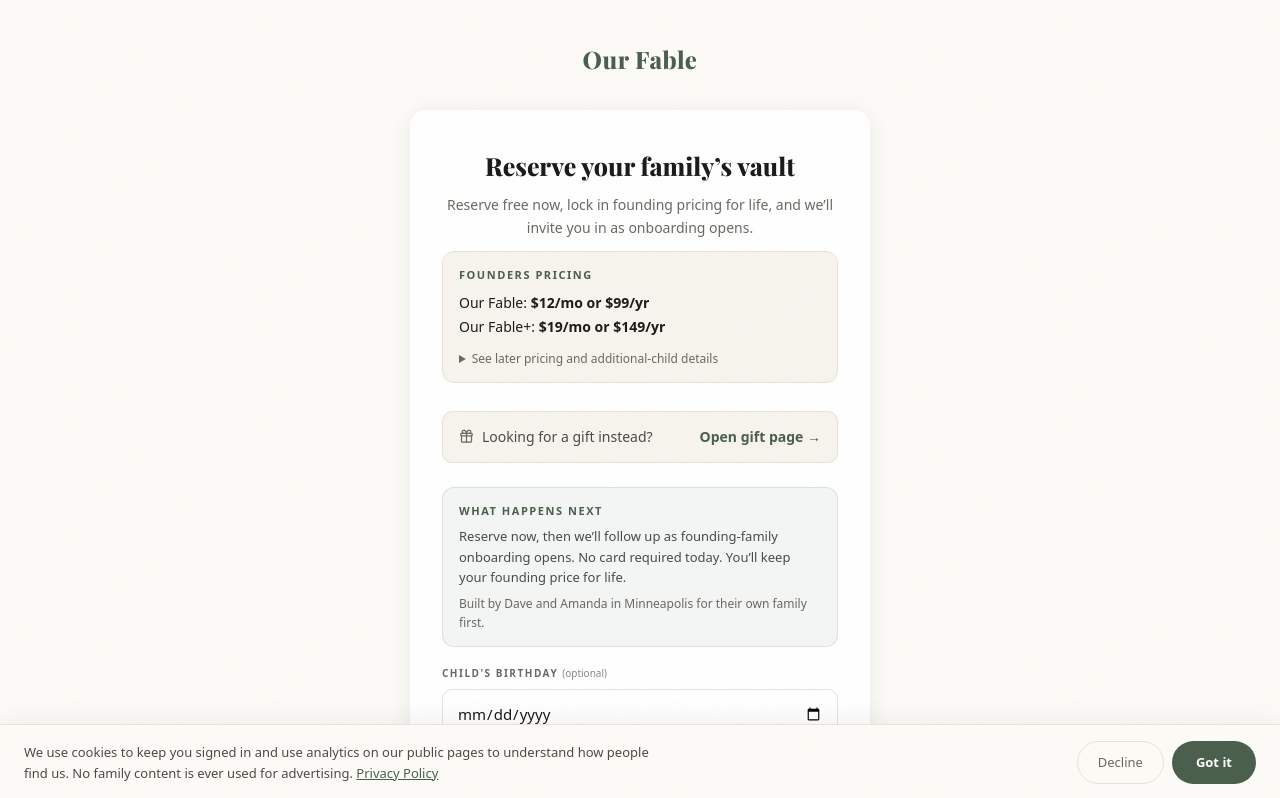
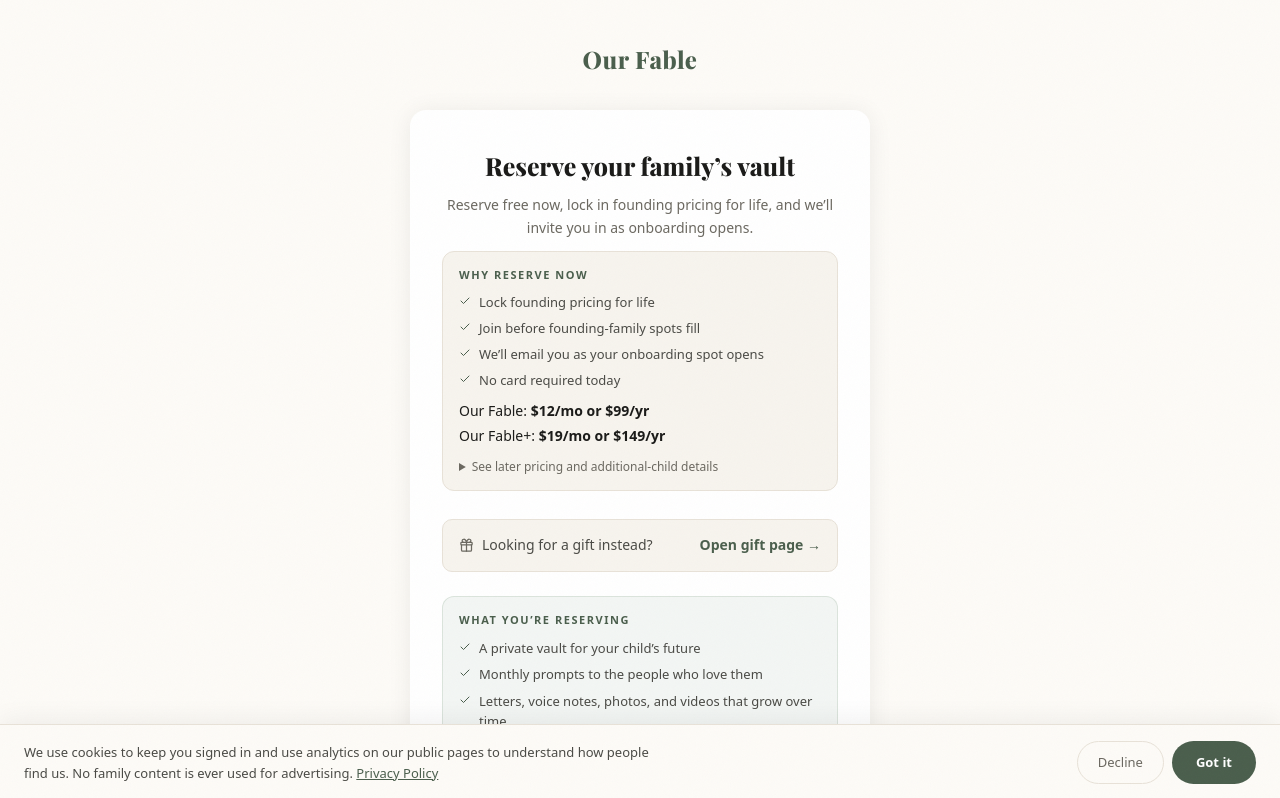
Before and after one commit to MiloBrownAgent/ourfable, a Next.js app: page /reserve in a window 1280 px wide. Shown: the top 798 px of the page. Built offline with nearby package versions, Linux system fonts and the light colour scheme; no server answers.

Commit message:
refactor: add reserve conviction blocks

```diff
--- a/src/app/reserve/page.tsx
+++ b/src/app/reserve/page.tsx
@@ -356,9 +356,22 @@
               gap: 8,
             }}>
               <p style={{ fontSize: 11, fontWeight: 700, letterSpacing: "0.14em", textTransform: "uppercase", color: "var(--green)", margin: 0 }}>
-                Founders pricing
+                Why reserve now
               </p>
-              <div style={{ fontSize: 14, color: "var(--text)", lineHeight: 1.6, margin: 0, display: "grid", gap: 2 }}>
+              <div style={{ display: "grid", gap: 6 }}>
+                {[
+                  "Lock founding pricing for life",
+                  "Join before founding-family spots fill",
+                  "We’ll email you as your onboarding spot opens",
+                  "No card required today",
+                ].map((line) => (
+                  <div key={line} style={{ display: "flex", alignItems: "flex-start", gap: 8, fontSize: 13, color: "var(--text-2)", lineHeight: 1.55 }}>
+                    <Check size={12} color="var(--green)" style={{ marginTop: 3, flexShrink: 0 }} />
+                    <span>{line}</span>
+                  </div>
+                ))}
+              </div>
+              <div style={{ fontSize: 14, color: "var(--text)", lineHeight: 1.6, marginTop: 2, display: "grid", gap: 2 }}>
                 <p style={{ margin: 0 }}>
                   Our Fable: <strong>$12/mo or $99/yr</strong>
                 </p>
@@ -409,16 +422,32 @@
             border: "1px solid rgba(107,143,111,0.18)",
             borderRadius: 12,
             display: "grid",
-            gap: 6,
+            gap: 10,
           }}>
+            <p style={{ fontSize: 11, fontWeight: 700, letterSpacing: "0.14em", textTransform: "uppercase", color: "var(--green)", margin: 0 }}>
+              What you’re reserving
+            </p>
+            <div style={{ display: "grid", gap: 6 }}>
+              {[
+                "A private vault for your child’s future",
+                "Monthly prompts to the people who love them",
+                "Letters, voice notes, photos, and videos that grow over time",
+              ].map((line) => (
+                <div key={line} style={{ display: "flex", alignItems: "flex-start", gap: 8, fontSize: 13, color: "var(--text-2)", lineHeight: 1.55 }}>
+                  <Check size={12} color="var(--green)" style={{ marginTop: 3, flexShrink: 0 }} />
+                  <span>{line}</span>
+                </div>
+              ))}
+            </div>
+            <div style={{ width: "100%", height: 1, background: "rgba(107,143,111,0.16)" }} />
             <p style={{ fontSize: 11, fontWeight: 700, letterSpacing: "0.14em", textTransform: "uppercase", color: "var(--green)", margin: 0 }}>
               What happens next
             </p>
             <p style={{ fontSize: 13, color: "var(--text-2)", lineHeight: 1.6, margin: 0 }}>
-              Reserve now, then we’ll follow up as founding-family onboarding opens. No card required today. You’ll keep your founding price for life.
+              We’re onboarding founding families in small groups. We’ll email you as your spot opens, and your founding price stays locked until then.
             </p>
             <p style={{ fontSize: 12, color: "var(--text-3)", lineHeight: 1.6, margin: 0 }}>
-              Built by Dave and Amanda in Minneapolis for their own family first.
+              Built by Dave and Amanda in Minneapolis for their own family first. Private by design. Export anytime. No app required for family members.
             </p>
           </div>
           <form onSubmit={handleWaitlistSubmit} style={{ display: "flex", flexDirection: "column", gap: 18 }}>
```
